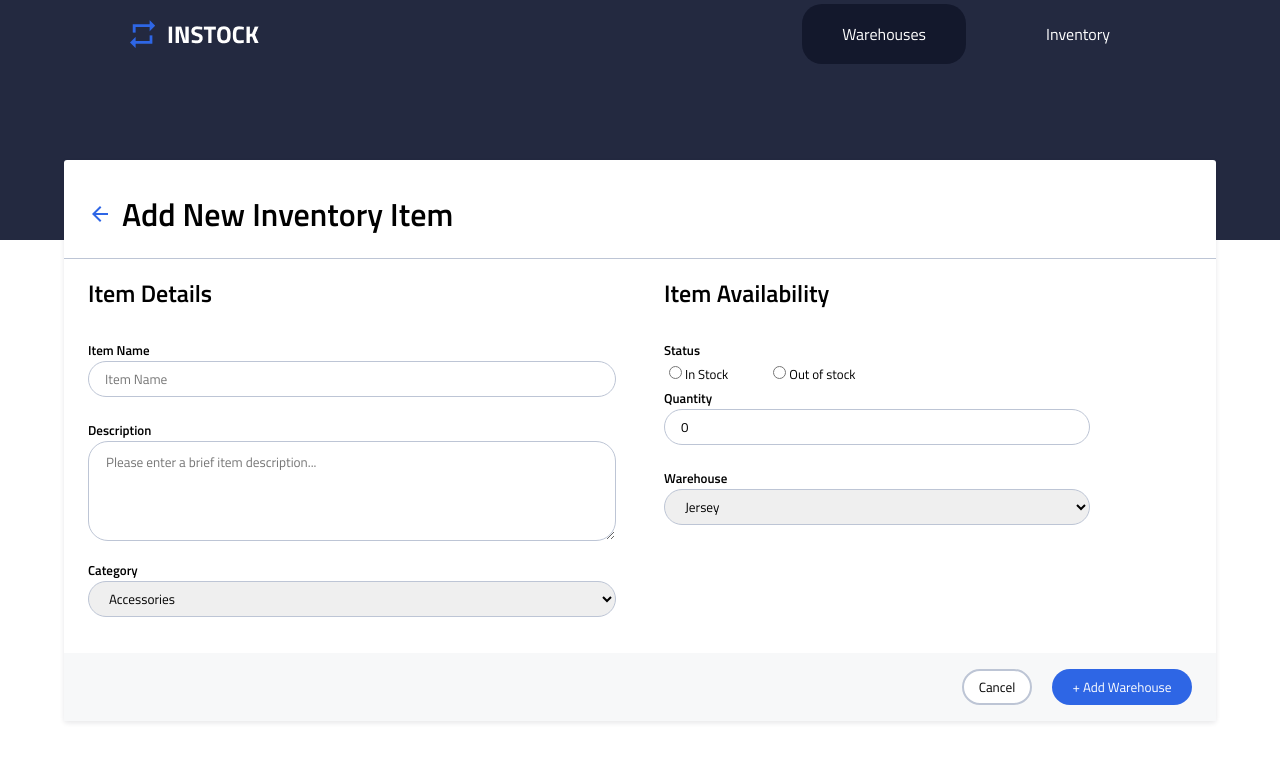
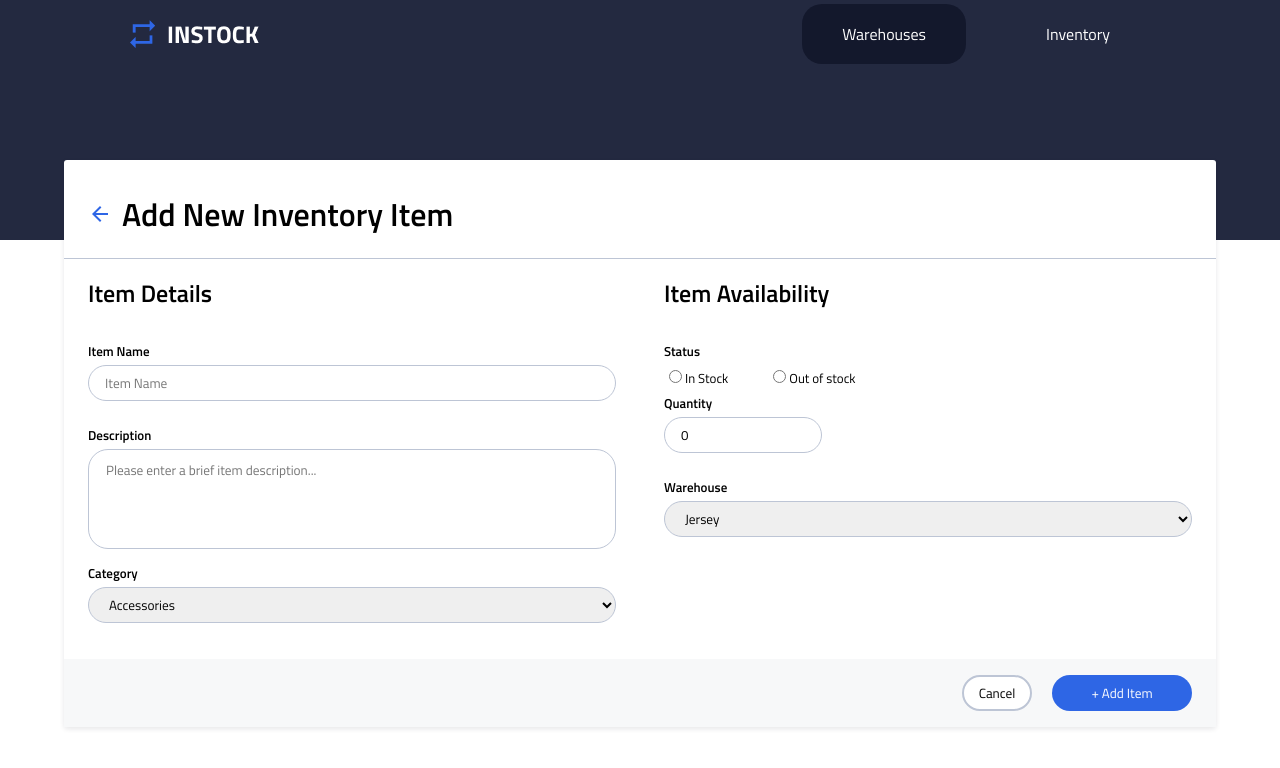
Before and after one commit to Ollie-C/stocker, a React (Create React App) app: page /inventories/add in a window 1280 px wide. Shown: the top 768 px of the page. Built offline with nearby package versions, Linux system fonts and the light colour scheme; no server answers.

Commit message:
Gave quantity items a display condition dependant on value taken from selected radio button

```diff
--- a/src/Components/AddInventoryItem/AddInventoryItem.js
+++ b/src/Components/AddInventoryItem/AddInventoryItem.js
@@ -8,41 +8,26 @@ import { useState } from "react";
 
 const AddInventoryItem = () => {
   const navigate = useNavigate();
-  const [stock, setStock] = useState("In Stock");
-  const [name, setName] = useState("");
-  const [address, setAddress] = useState("");
-  const [city, setCity] = useState("");
-  const [country, setCountry] = useState("");
-  const [contactName, setContactName] = useState("");
-  const [position, setPosition] = useState("");
-  const [phone, setPhone] = useState("");
-  const [email, setEmail] = useState("");
-  // const [error, setError] = useState(false);
+  const [itemDetails, setItemDetails] = useState({
+    warehouseID: "",
+    warehouseName: "",
+    itemName: "",
+    description: "",
+    category: "",
+    status: "",
+    quantity: 0,
+  });
+  const [stock, setStock] = useState("In stock");
 
-  const addInventoryItem = async (
-    e,
-    name,
-    address,
-    city,
-    country,
-    contactName,
-    position,
-    phone,
-    email
-  ) => {
-    e.preventDefault();
+  const addItem = async () => {
     const { data } = await axios
-      .post("http://localhost:8080/warehouses", {
-        name: name,
-        address: address,
-        city: city,
-        country: country,
-        contact: {
-          contactName: contactName,
-          position: position,
-          phone: phone,
-          email: email,
-        },
+      .post("http://localhost:8080/inventory", {
+        warehouseID: itemDetails.warehouseID,
+        warehouseName: itemDetails.warehouseName,
+        itemName: itemDetails.itemName,
+        description: itemDetails.description,
+        category: itemDetails.category,
+        status: itemDetails.status,
       })
       .catch((error) => {
         alert(error.response.statusText);
@@ -51,33 +36,35 @@ const AddInventoryItem = () => {
     console.log(data);
   };
 
-  //FORM VALIDATION
-  // const validateInput = (input) => {
-  //   const isValid = input.value.length > 0;
-  //   if (!isValid) {
-  //     setError(false)
-  //   }
-  // };
+  const handleChange = (e) => {
+    if (e === "In stock") {
+      setStock("In stock");
+    }
+    if (e === "Out of stock") {
+      setStock("Out of stock");
+    }
+    console.log(e);
+    // setItemDetails({
+    //   ...itemDetails,
+    //   [e.target.name]: e.target.value,
+    // });
+  };
 
   const submitHandler = (e) => {
-    e.preventDefault();
-    // console.log(validator.isEmail(email));
-    // if (error == false){
-    //   alert("Fill in all fields")
+    // e.preventDefault();
+    // //Loops through the value submitted in the form
+    // const submittedValues = Object.values(itemDetails);
+    // //Finds empty values
+    // const errors = submittedValues.filter((value) => {
+    //   return !value;
+    // });
+    // if (errors.length > 0) {
+    //   alert("Please fill in all fields.");
+    // } else {
+    //   addItem();
+    //   alert("Success.");
+    //   navigate("/");
     // }
-    addInventoryItem(
-      e,
-      name,
-      address,
-      city,
-      country,
-      contactName,
-      position,
-      phone,
-      email
-    );
-    alert("Success.");
-    navigate("/");
   };
 
   return (
@@ -96,15 +83,15 @@ const AddInventoryItem = () => {
         <div className="form-fields-wrapper">
           <div className="form__fields">
             <h2 className="form__title">Item Details</h2>
-            <label htmlFor="name" className="form__label">
+            <label htmlFor="itemName" className="form__label">
               Item Name
             </label>
             <input
               type="text"
               className="form__input"
               placeholder="Item Name"
-              name="name"
-              onChange={(e) => setName(e.target.value)}
+              name="itemName"
+              onChange={(e) => handleChange(e.target.value)}
             />
             <label htmlFor="description" className="form__label">
               Description
@@ -113,11 +100,16 @@ const AddInventoryItem = () => {
               className="form__textarea"
               placeholder="Please enter a brief item description..."
               name="description"
+              onChange={(e) => handleChange(e.target.value)}
             ></textarea>
             <label htmlFor="category" className="form__label">
               Category
             </label>
-            <select name="category" className="form__input">
+            <select
+              name="category"
+              className="form__input"
+              onChange={(e) => handleChange(e.target.value)}
+            >
               <option value="Accessories">Accessories</option>
               <option value="Apparel">Apparel</option>
               <option value="Electronics">Electronics</option>
@@ -131,25 +123,46 @@ const AddInventoryItem = () => {
             <h2 className="form__title">Item Availability</h2>
             <label className="form__label">Status</label>
             <div className="form__radio-buttons">
-              <input type="radio" name="stock" value="In Stock" />
+              <input
+                type="radio"
+                name="stock"
+                value="In stock"
+                onClick={(e) => handleChange(e.target.value)}
+              />
               <label className="form__label--radio">In Stock</label>
-              <input type="radio" name="stock" value="Out of stock" />
+              <input
+                type="radio"
+                name="stock"
+                value="Out of stock"
+                onClick={(e) => handleChange(e.target.value)}
+              />
               <label className="form__label--radio">Out of stock</label>
             </div>
+            {stock === "In stock" ? (
+              <>
                 <label htmlFor="quantity" className="form__label">
                   Quantity
                 </label>
                 <input
                   type="number"
                   name="quantity"
-              value="0"
-              className="form__input"
-            />
+                  className="form__input form__input--quantity"
+                  defaultValue="0"
+                  onChange={(e) => handleChange(e.target.value)}
+                ></input>
+              </>
+            ) : (
+              <></>
+            )}
 
             <label htmlFor="warehouse" className="form__label">
               Warehouse
             </label>
-            <select name="warehouse" className="form__input">
+            <select
+              name="warehouse"
+              className="form__input"
+              onChange={(e) => handleChange(e.target.value)}
+            >
               <option value="Jersey">Jersey</option>
               <option value="Manhattan">Manhattan</option>
               <option value="San Fran">San Fran</option>
@@ -166,9 +179,9 @@ const AddInventoryItem = () => {
         </button>
         <button
           className="form__button form__button--blue"
-          form="addWarehouseForm"
+          form="addInventoryItemForm"
         >
-          + Add Warehouse
+          + Add Item
         </button>
       </section>
     </main>
--- a/src/Components/AddInventoryItem/AddInventoryItem.scss
+++ b/src/Components/AddInventoryItem/AddInventoryItem.scss
@@ -25,6 +25,7 @@ $padding-mobile: 2.4rem;
 .form-fields-wrapper {
   border-top: 1px solid $secondary-colour-2;
   padding: 1.6rem 0;
+  width: 100%;
   @include tablet {
     border: none;
     max-width: 50%;
@@ -34,10 +35,14 @@ $padding-mobile: 2.4rem;
 .form {
   @include tablet {
     display: flex;
+    width: 100%;
   }
 
   &__fields {
+    display: flex;
+    flex-direction: column;
     padding: 0 $padding-mobile;
+    width: 100%;
   }
 
   &__title {
@@ -51,6 +56,9 @@ $padding-mobile: 2.4rem;
     font-weight: 600;
     font-size: 1.3rem;
     padding: 0.4rem 0;
+    &--disabled {
+      display: none;
+    }
   }
 
   &__label--radio {
@@ -62,8 +70,14 @@ $padding-mobile: 2.4rem;
   &__input {
     @include form-input;
     margin-bottom: 2rem;
+
     &--error {
       outline: 1px solid $supporting-colour-2;
+    }
+    &--quantity {
+      @include tablet {
+        max-width: 30%;
+      }
     }
   }
 
--- a/src/styles/partials/_mixins.scss
+++ b/src/styles/partials/_mixins.scss
@@ -81,6 +81,7 @@ textarea {
   width: 95%;
   text-indent: 15px;
   padding-top: 10px;
+  resize: none;
   @include tablet {
     width: 287px;
   }
```
Lines whose indentation alone changed are shown as unchanged.
